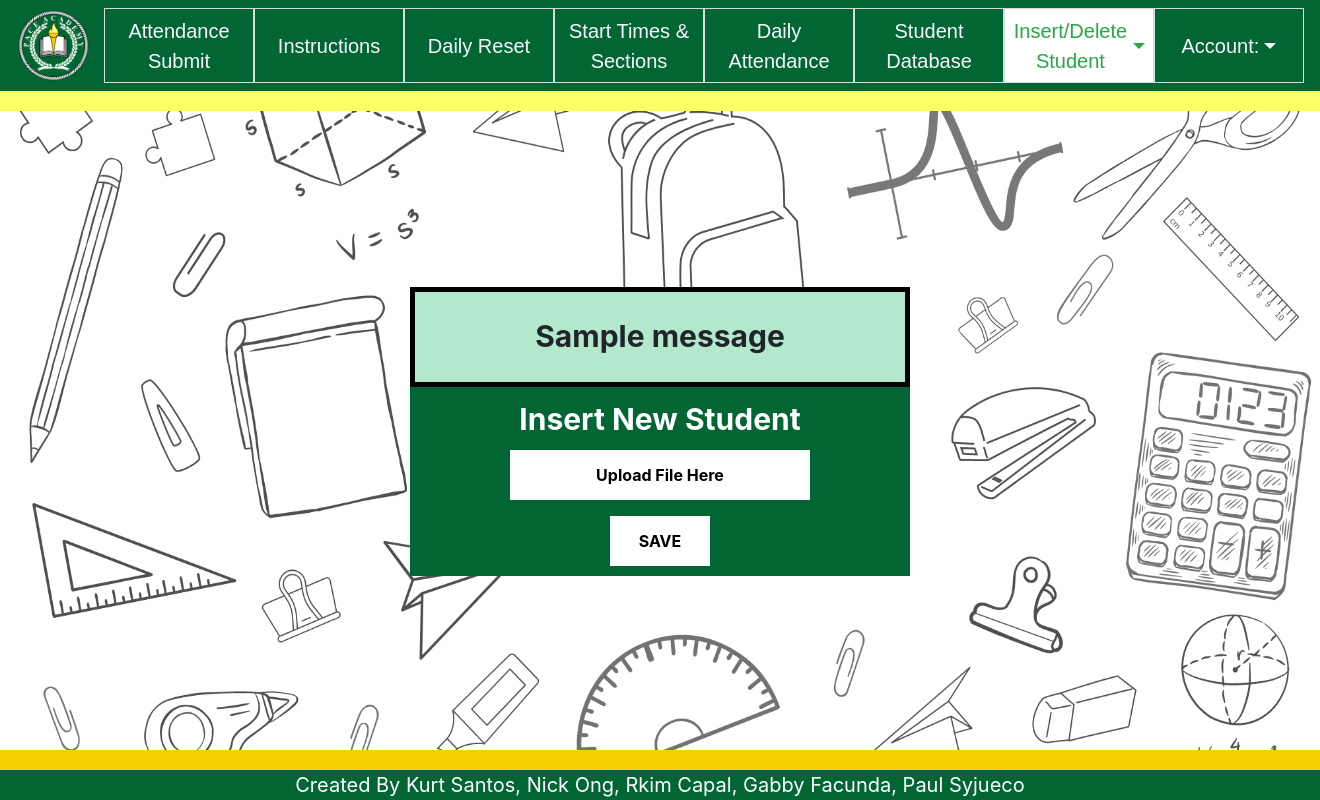
After one commit to SantosKurtMatthew/Capstone-Attendance, a Django app: page /newstudentexcel/ in a window 1320 px wide. The commit adds this page. Run offline with Django 4.2, Linux system fonts and the light colour scheme; tables that the repository leaves empty hold one stand-in row (values such as "Sample post"); one stand-in notice (Sample message) is shown; some libraries are stand-ins or nearby versions.

Commit message:
Add files via upload

```diff
--- a/capstone_hosting/capstone_hosting/settings.py
+++ b/capstone_hosting/capstone_hosting/settings.py
@@ -26,7 +26,7 @@ SECRET_KEY = 'django-insecure-@g0u5^7pe!u##%(a)0kg-8*6s%hva&nx$fi*_o0#m6k6dggohb
 # SECURITY WARNING: don't run with debug turned on in production!
 DEBUG = True
 
-ALLOWED_HOSTS = ['KurtSantos924.pythonanywhere.com']
+ALLOWED_HOSTS = []#'KurtSantos924.pythonanywhere.com']
 
 
 # Application definition
@@ -39,6 +39,8 @@ INSTALLED_APPS = [
     'django.contrib.messages',
     'django.contrib.staticfiles',
     'student_attendance',
+    'import_export',
+    'iprestrict',
 ]
 
 MIDDLEWARE = [
@@ -130,3 +132,4 @@ STATICFILES_DIRS = [os.path.join(BASE_DIR,'static')]
 # https://docs.djangoproject.com/en/4.1/ref/settings/#default-auto-field
 
 DEFAULT_AUTO_FIELD = 'django.db.models.BigAutoField'
+IPRESTRICT_GEOIP_ENABLED = False
--- a/capstone_hosting/capstone_hosting/urls.py
+++ b/capstone_hosting/capstone_hosting/urls.py
@@ -14,14 +14,15 @@ Including another URLconf
     2. Add a URL to urlpatterns:  path('blog/', include('blog.urls'))
 """
 from django.contrib import admin
-from django.urls import path, include
+from django.urls import path, include, re_path
 from django.contrib.auth import views as auth_views
 
 from student_attendance.views import (
     dailypassword_view,
     attendancesubmit_view,
     studentdatabase_view,
-    newstudent_view,
+    newstudentform_view,
+    newstudentexcel_view,
     dailyattendance_view,
     deletestudent_view,
     accountcreate_view,
@@ -43,7 +44,8 @@ urlpatterns = [
     path('starttime/', startingtimes_view, name='starttime'),
     path('dailyattendance/', dailyattendance_view, name='today_attendance'),
     path('studentdatabase/', studentdatabase_view, name='student_database'),
-    path('newstudent/', newstudent_view, name='new_studentinfo'),
+    path('newstudentform/', newstudentform_view, name='new_studentform'),
+    path('newstudentexcel/', newstudentexcel_view, name='new_studentexcel'),
     path('deletestudent/', deletestudent_view, name='delete_studentinfo'),
     path('newaccount/', accountcreate_view, name='new_account'),
     path('login/', login_view, name='login'),
@@ -53,4 +55,6 @@ urlpatterns = [
     path('dailyfunction/', dailyfunction_view, name='dailyfunction'),
     path('purge/', purgedatabase_view, name='purgedb'),
     path('pdf/', exportpdf_view, name='exportpdf'),
+    path('iprestrict/', include('iprestrict.urls', namespace='iprestrict')),
+    #re_path(r'^iprestrict/', include('iprestrict.urls', namespace='iprestrict')),
 ]
--- a/capstone_hosting/static/css/formformatting.css
+++ b/capstone_hosting/static/css/formformatting.css
@@ -37,7 +37,22 @@ input{
 #submitbutton{
 	width: 100px;
 }
+#messages{
+	width: 500px;
+	height: 100px;
+	border: 5px solid black;
+	background: #b3e8cd;
+	display: flex;
+	font-size: 30px;
+	font-weight: bold;
+}
+#messages > div{
+	margin-right: auto;
+	margin-left: auto;
 
+	font-size: 30px;
+	font-weight: bold;
+}
 @media all and (max-width: 450px) {
     	/* put your css styles in here */
     #formbox{
@@ -47,4 +62,8 @@ input{
     	width: 100%;
 
     }
+    #messages{
+    	width: 100%;
+    	text-align: center;
+
 }
--- a/capstone_hosting/student_attendance/forms.py
+++ b/capstone_hosting/student_attendance/forms.py
@@ -28,7 +28,7 @@ class AttendanceForm(forms.ModelForm):
 
 		if existsStudents == False:
 			raise forms.ValidationError('student does not exist')
-		if existsAtttendanceSubmit == True and cleanhalfday == False:
+		if existsAtttendanceSubmit == True: #and cleanhalfday == False:
 			raise forms.ValidationError('you submitted today already')
 		else:
 			return cleanemail
@@ -42,6 +42,10 @@ class AttendanceForm(forms.ModelForm):
 		else:
 			raise forms.ValidationError('wrong code')
 
+class ExcelForm(forms.Form):
+	student_excel = forms.FileField(widget=forms.FileInput(attrs={
+		'id':'fileupload'
+		}),required=False, label='')
 
 class StudentsInfoForm(forms.ModelForm):
 	email = forms.EmailField(widget=forms.TextInput(attrs={
--- a/capstone_hosting/student_attendance/models.py
+++ b/capstone_hosting/student_attendance/models.py
@@ -11,10 +11,10 @@ class Students(models.Model):
 	grade = models.IntegerField(default=0)
 	section = models.CharField(max_length=10, default='')
 	classnumber = models.IntegerField(default=0)
+	sex = models.CharField(max_length=1, default='M')
 	lates = models.IntegerField(default=0)
 	absents = models.FloatField(default=0)
 	spr = models.IntegerField(default=0)
-	sex = models.CharField(max_length=1, blank=True, null=True)
 	latetoday = models.BooleanField(default=False)
 	absenttoday = models.BooleanField(default=True)
 
--- a/capstone_hosting/student_attendance/views.py
+++ b/capstone_hosting/student_attendance/views.py
@@ -2,6 +2,7 @@ from django.shortcuts import render, redirect
 from django.http import HttpResponseRedirect
 from django.urls import reverse
 from django.db.models import F
+from django.contrib import messages
 
 from django.contrib.auth import login, logout, update_session_auth_hash
 from django.contrib.auth.models import User
@@ -25,7 +26,8 @@ from .forms import (
 	CustomAuthenticationForm,
 	CustomPasswordChangeForm,
 	AddSection,
-	PdfFilterForm
+	PdfFilterForm,
+	ExcelForm
 	)
 
 from .models import (
@@ -39,6 +41,10 @@ from .models import (
 import time, random
 from datetime import datetime
 from functools import partial
+
+import tablib
+from tablib import Dataset
+from .resources import StudentResource
 
 
 # Create your views here.
@@ -68,6 +74,8 @@ def attendancesubmit_view(request):
 		currentstudent.spr = currentstudent.lates/5
 		currentstudent.save()
 		#Students.objects.all().update(absents = F('absents')*0)#Just to reset the absents
+		print(submittedemail)
+		messages.success(request, 'Attendance Submitted!')
 		return HttpResponseRedirect(reverse("attendance_submit"))
 
 	context = {
@@ -106,7 +114,7 @@ def dailypassword_view(request):
 		'dailycode': dailycode,
 		'pressedtoday': pressedtoday
 	}
-	return render(request, "dailypassword.html", context)
+	return render(request, "dailyreset.html", context)
 
 @login_required(login_url='/login/')
 def startingtimes_view(request):
@@ -179,12 +187,11 @@ def studentdatabase_view(request):
 	return render(request, 'studentdatabase.html', context)
 
 @login_required(login_url='/login/')
-def newstudent_view(request):
+def newstudentform_view(request):
 	submitbutton = request.POST.get('submit')
 	sectionchoices = SectionList.objects.order_by('highschool').values_list('section', 'section')
 	form = StudentsInfoForm(request.POST or None)
 	form.fields['section'].choices = sectionchoices
-
 
 	if form.is_valid():
 		submittedemail = form.cleaned_data['email']
@@ -200,13 +207,41 @@ def newstudent_view(request):
 			print(form.cleaned_data['grade'], form.cleaned_data['section'], form.cleaned_data['classnumber'])
 		else:
 			form.save()
-		return HttpResponseRedirect(reverse("new_studentinfo"))
+		messages.success(request, 'Student Inserted!')
+		return HttpResponseRedirect(reverse("new_studentform"))
 
-	print(sectionchoices)
 	context = {
 		'form':form,
 	}
-	return render(request, 'newstudent.html', context)
+	return render(request, 'newstudentviaform.html', context)
+
+def newstudentexcel_view(request):
+	submitbutton = request.POST.get('submit')
+	excelform = ExcelForm(request.POST, request.FILES)
+
+	if request.method == "POST":
+		if excelform.is_valid():
+			student_resource = StudentResource()
+			excelfile = request.FILES['student_excel']
+			filedata = tablib.Dataset().load(excelfile.read(), format='xlsx')
+			for data in filedata:
+				value = Students(
+						data[0],
+						data[1],
+						data[2],
+						data[3],
+						data[4],
+						data[5],
+					)
+				value.save()
+			messages.success(request, 'Students Inserted!')
+		return HttpResponseRedirect(reverse("new_studentexcel"))
+
+	context = {
+		'excelform':excelform
+	}
+
+	return render(request, 'newstudentviaexcel.html', context)
 
 @login_required(login_url='/login/')
 def deletestudent_view(request):
--- a/capstone_hosting/templates/navbar.html
+++ b/capstone_hosting/templates/navbar.html
@@ -92,7 +92,7 @@
 	       <a class="nav-link text-light justify-content-center" href="{% url 'instructions' %}" id="instructions">Instructions</a>
 	    </li>
 	    <li class="nav-item ">
-	       <a class="nav-link text-light justify-content-center" href="{% url 'attendance_code' %}" id="integer">Daily Password</a>
+	       <a class="nav-link text-light justify-content-center" href="{% url 'attendance_code' %}" id="integer">Daily Reset</a>
 	    </li>
 	    <li class="nav-item ">
 	       <a class="nav-link text-light justify-content-center" href="{% url 'starttime' %}" id="starttime">Start Times & Sections</a>
@@ -106,9 +106,10 @@
 
 	    <li class="nav-item dropdown" id='studentcreatedelete'>
 	        <a class="nav-link dropdown-toggle text-light justify-content-center" href="foo" id="navbarDropdownstudent" role="button" data-toggle="dropdown"aria-haspopup="true" aria-expanded="false">
-	         Create/Delete Student</a>
+	         Insert/Delete Student</a>
 	       <div class="dropdown-menu" aria-labelledby="navbarDropdown">
-	         <a href="{% url 'new_studentinfo' %}" id="newstudent" class="dropdown-item"><div>Insert New Student</div></a>
+	         <a href="{% url 'new_studentform' %}" id="newstudentform" class="dropdown-item"><div>Insert Student via Form</div></a>
+	         <a href="{% url 'new_studentexcel' %}" id="newstudentexcel" class="dropdown-item"><div>Insert Student via Excel</div></a>
 	         <a href="{% url 'delete_studentinfo' %}" id="deletestudent" class="dropdown-item"><div>Delete Student</div></a>
 	       </div>
 	     </li>
--- /dev/null
+++ b/capstone_hosting/templates/newstudentviaexcel.html
@@ -0,0 +1,103 @@
+<!DOCTYPE html>
+<html>
+<head>
+	<meta charset="utf-8">
+	<meta name="viewport" content="width=device-width, initial-scale=1">
+	<title>Insert Student</title>
+	{% extends 'navbar.html' %}
+
+	{% block content %}
+	{% load static %}
+	<link rel="stylesheet" type="text/css" href="{% static 'css/formformatting.css' %}">
+	<style type="text/css">
+		body{
+			background: url('{% static "img/newbgwide.png" %}') ;
+			background-size: 100% 100%;
+		}
+		.sexselect{
+			background-color: white;
+			border: none;
+			width: 100px;
+			border-radius: 25px;
+
+			color: black;
+			text-align: center;
+		}
+		#messages{
+			width: 500px;
+			height: 100px;
+			border: 5px solid black;
+			background: #b3e8cd;
+			display: flex;
+			font-size: 30px;
+			font-weight: bold;
+		}
+		#messages > div{
+			margin-right: auto;
+			margin-left: auto;
+
+			font-size: 30px;
+			font-weight: bold;
+		}
+		input[type="file"]{
+			display: none;
+		}
+		#uploadlabel{
+			background-color: white;
+			color: black;
+			text-align: center;
+			border: none;
+
+			height: 50px;
+			width: 60%;
+			font-weight: bold;
+
+			display: flex;
+			align-items: center;
+			justify-content: center;
+			margin-right: auto;
+			margin-left: auto;
+		}
+	</style>
+</head>
+<body>
+	<div id='outsidebox' class="align-items-center justify-content-center">
+		<div id='formbox'>
+			{% if messages %}
+			<div id='messages' class="align-items-center">
+			    {% for message in messages %}
+			    <div  {% if message.tags %} class=" {{ message.tags }} " {% endif %}> {{ message }} </div>
+			    {% endfor %}
+			</div>
+			{% endif %}
+
+			<form method='POST' enctype="multipart/form-data">{% csrf_token %}
+				<label id='formlabel'>Insert New Student</label><br>
+				<label for='fileupload' id='uploadlabel'>Upload File Here</label>
+				{{ excelform.as_p }}
+				<input type="submit" value='SAVE' id='submitbutton'>
+			</form>
+		</div>
+	</div>
+
+	<script type="text/javascript">
+		var submissionpage = document.getElementById('newstudentexcel');
+		submissionpage.style.backgroundColor = '#016634'
+		submissionpage.style.color = 'white'
+
+		var currentpage = document.getElementById('navbarDropdownstudent');
+		currentpage.style.backgroundColor = 'white'
+		currentpage.setAttribute('class',"nav-link dropdown-toggle text-success justify-content-center")
+	</script>
+
+	<script type="text/javascript">
+		fileupload = document.getElementById('fileupload')
+		uploadlabel = document.getElementById('uploadlabel')
+		fileupload.oninput = function changelabelname(){
+			filename = fileupload.files[0].name;
+			uploadlabel.innerHTML = filename
+		}
+	</script>
+	{% endblock %}
+</body>
+</html>
```
Also changed, not shown: capstone_hosting/student_attendance/admin.py (+7 -1 lines), capstone_hosting/student_attendance/resources.py (added, +14 -0 lines), capstone_hosting/templates/attendancesubmit.html (+12 -1 lines), capstone_hosting/templates/dailyreset.html (added, +163 -0 lines), capstone_hosting/templates/newstudentviaform.html (added, +73 -0 lines), capstone_hosting/student_attendance/migrations/0002_alter_students_sex.py (added), 3 other files.
